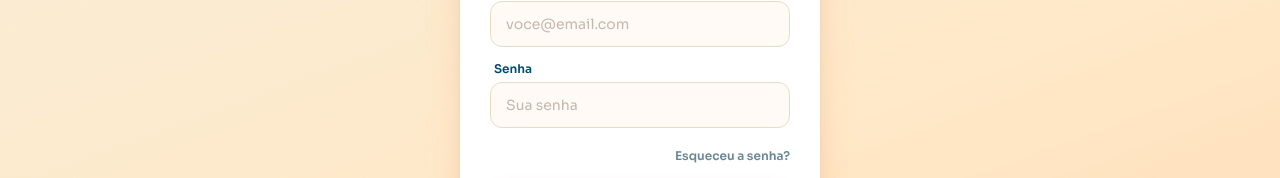
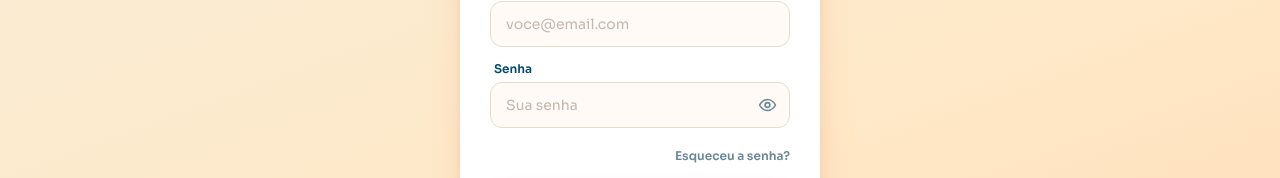
Before and after one commit to Liberdadesolar/Liberdadesolar, a React (Vite) app in the folder frontend/react/: page / in a window 1280 px wide. Shown: the part 242-420 px from the top of the page. Built offline with nearby package versions, Linux system fonts and the light colour scheme; no server answers; what pocketbase would draw is missing.

Commit message:
feat: botao mostrar/ocultar senha no LoginForm React

```diff
--- a/frontend/react/src/components/LoginForm.jsx
+++ b/frontend/react/src/components/LoginForm.jsx
@@ -7,6 +7,7 @@ const REDIRECT_URL = import.meta.env.VITE_REDIRECT_URL || '/dashboard';
 const LoginForm = () => {
   const [email, setEmail] = useState('');
   const [password, setPassword] = useState('');
+  const [showPassword, setShowPassword] = useState(false);
   const [error, setError] = useState('');
   const [loading, setLoading] = useState(false);
 
@@ -82,8 +83,9 @@ const LoginForm = () => {
           </div>
           <div className="field">
             <label className="label" htmlFor="password-input">Senha</label>
+            <div className="password-wrap">
               <input
-              type="password"
+                type={showPassword ? 'text' : 'password'}
                 className="input"
                 id="password-input"
                 placeholder="Sua senha"
@@ -91,6 +93,26 @@ const LoginForm = () => {
                 onChange={(e) => setPassword(e.target.value)}
                 required
               />
+              <button
+                type="button"
+                className="toggle-password"
+                onClick={() => setShowPassword((v) => !v)}
+                aria-label={showPassword ? 'Ocultar senha' : 'Mostrar senha'}
+              >
+                {showPassword ? (
+                  <svg width="19" height="19" viewBox="0 0 24 24" fill="none" stroke="currentColor" strokeWidth={2} strokeLinecap="round" strokeLinejoin="round">
+                    <path d="M9.9 4.24A9.12 9.12 0 0 1 12 4c6.5 0 10 7 10 7a13.16 13.16 0 0 1-1.67 2.68" />
+                    <path d="M6.61 6.61A13.5 13.5 0 0 0 2 12s3.5 7 10 7a9.74 9.74 0 0 0 5.39-1.61" />
+                    <line x1="2" y1="2" x2="22" y2="22" />
+                  </svg>
+                ) : (
+                  <svg width="19" height="19" viewBox="0 0 24 24" fill="none" stroke="currentColor" strokeWidth={2} strokeLinecap="round" strokeLinejoin="round">
+                    <path d="M2 12s3.5-7 10-7 10 7 10 7-3.5 7-10 7-10-7-10-7Z" />
+                    <circle cx="12" cy="12" r="3" />
+                  </svg>
+                )}
+              </button>
+            </div>
           </div>
           <p className="page-link">
             <a className="page-link-label">Esqueceu a senha?</a>
@@ -202,6 +224,28 @@ const StyledWrapper = styled.div`
 
   .input::placeholder { color: #c4b8ad; }
 
+  .password-wrap { position: relative; display: flex; }
+  .password-wrap .input { width: 100%; padding-right: 46px; }
+
+  .toggle-password {
+    position: absolute;
+    right: 6px;
+    top: 50%;
+    transform: translateY(-50%);
+    background: none;
+    border: 0;
+    padding: 7px;
+    margin: 0;
+    cursor: pointer;
+    color: var(--ls-muted);
+    display: flex;
+    align-items: center;
+    border-radius: 8px;
+  }
+
+  .toggle-password:hover { color: var(--ls-blue); }
+  .toggle-password:focus-visible { outline: 2px solid var(--ls-orange); outline-offset: 1px; }
+
   .input:focus {
     border-color: var(--ls-orange);
     box-shadow: 0 0 0 3px rgba(244, 74, 0, 0.12);
```
Lines whose indentation alone changed are shown as unchanged.
